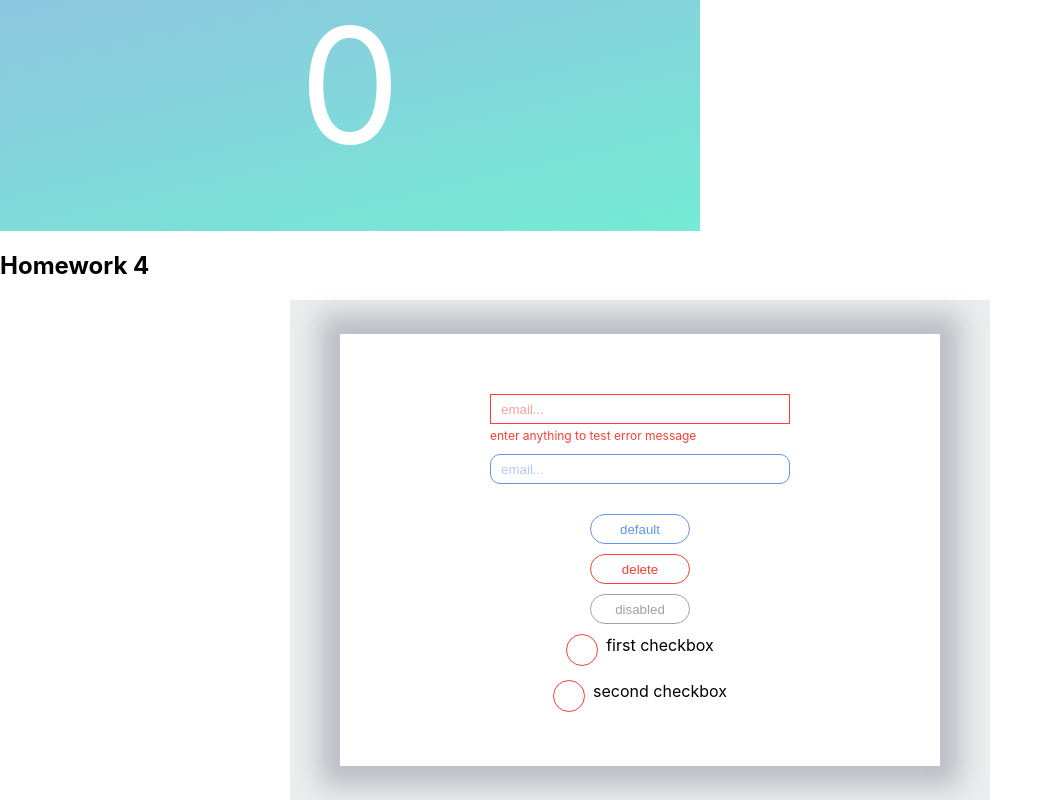
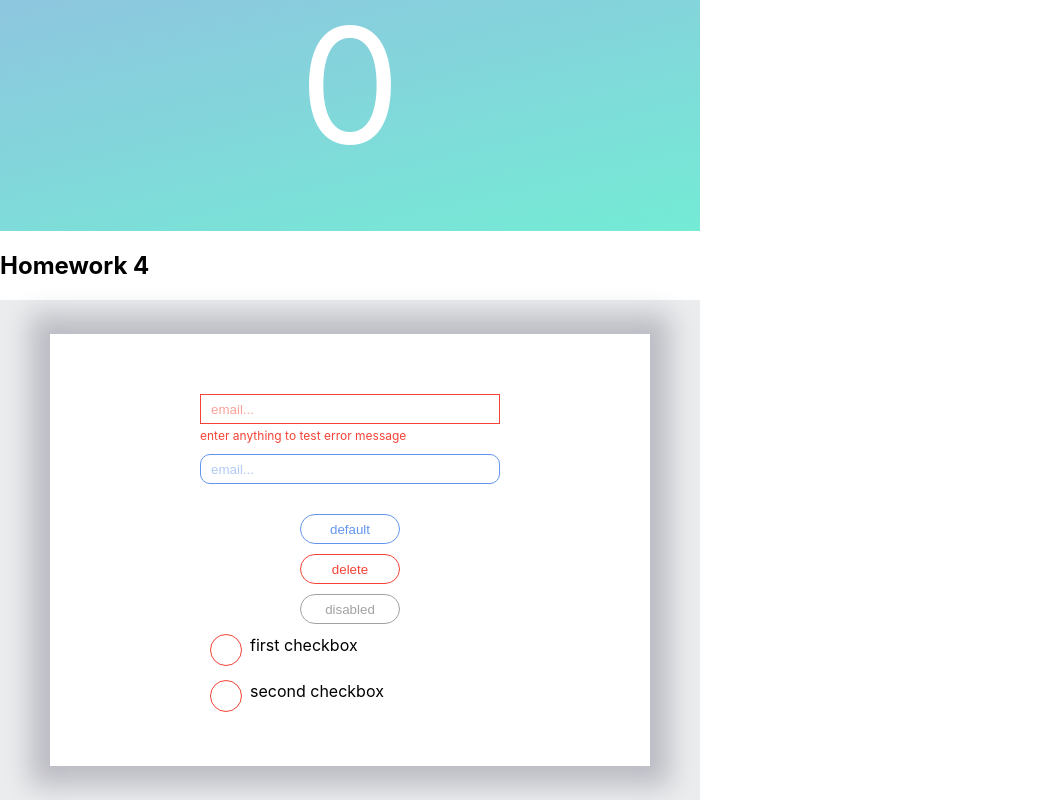
Before and after one commit to aliakseikulba/react-edu-tasks, a React (Create React App) app: page / in a window 1280 px wide. Shown: the part 1415-2215 px from the top of the page, without its empty margins (0-1053 px from the left). Built offline with nearby package versions, Linux system fonts and the light colour scheme.

Commit message:
fixed styles

```diff
--- a/src/p2-homeworks/h4/HW4.module.css
+++ b/src/p2-homeworks/h4/HW4.module.css
@@ -2,7 +2,6 @@
     width: 700px;
     min-height: 500px;
     background-color: #EAECEE;
-    margin: 0 auto;
     display: flex;
     align-items: center;
     justify-content: center;
--- a/src/p2-homeworks/h4/common/c3-SuperCheckbox/SuperCheckbox.module.css
+++ b/src/p2-homeworks/h4/common/c3-SuperCheckbox/SuperCheckbox.module.css
@@ -1,3 +1,8 @@
+.inputWrapper {
+    align-self: flex-start;
+    margin-left: 110px;
+}
+
 .checkbox {
     align-self: flex-start;
     margin-top: 10px;
--- a/src/p2-homeworks/h4/common/c3-SuperCheckbox/SuperCheckbox.tsx
+++ b/src/p2-homeworks/h4/common/c3-SuperCheckbox/SuperCheckbox.tsx
@@ -27,6 +27,7 @@ const SuperCheckbox: React.FC<SuperCheckboxPropsType> = (
   const finalInputClassName = `${s.checkbox} ${className ? className : ''}`;
 
   return (
+    <div className={s.inputWrapper}>
       <label>
         <input
           type={'checkbox'}
@@ -34,10 +35,11 @@ const SuperCheckbox: React.FC<SuperCheckboxPropsType> = (
           onChange={onChangeCallback}
           className={finalInputClassName}
 
-        {...restProps} // отдаём инпуту остальные пропсы если они есть (checked например там внутри)
+          {...restProps} //отдаём инпуту остальные пропсы если они есть (checked например там внутри)
         />
         {children && <span className={s.spanClassName}>{children}</span>}
-    </label> // благодаря label нажатие на спан передастся в инпут
+      </label> {/*благодаря label нажатие на спан передастся input*/}
+    </div>
   );
 };
 
```
Lines whose indentation alone changed are shown as unchanged.
